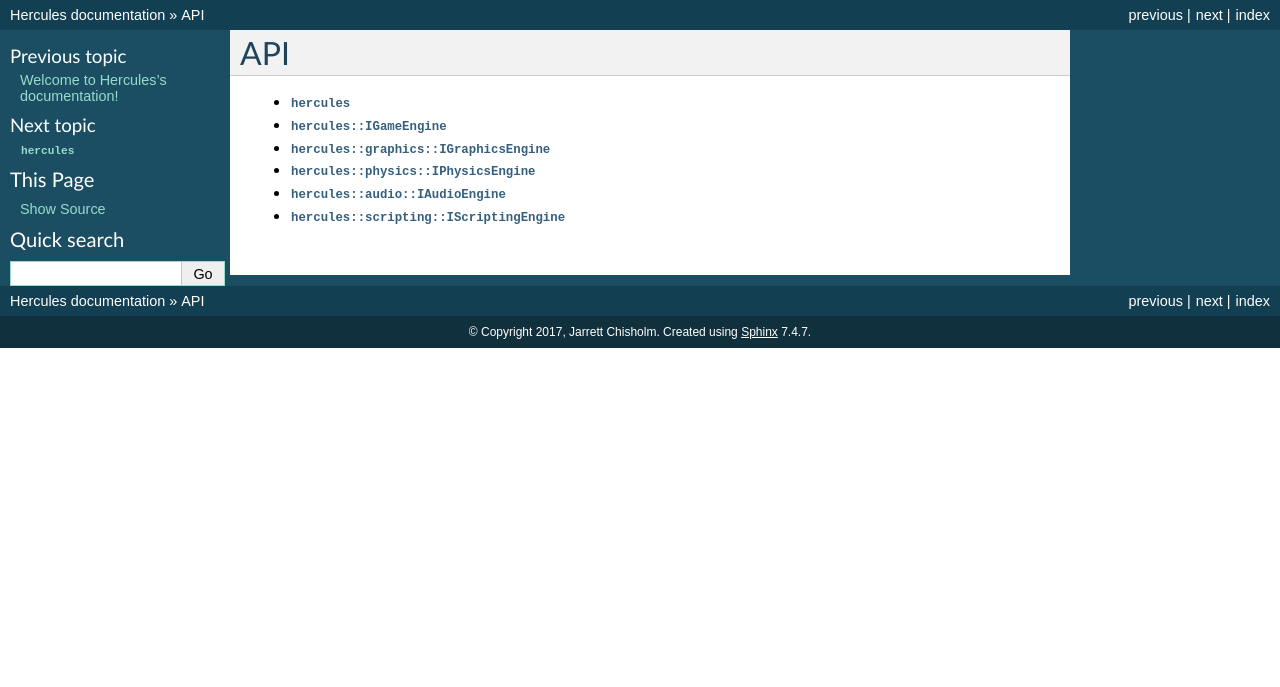
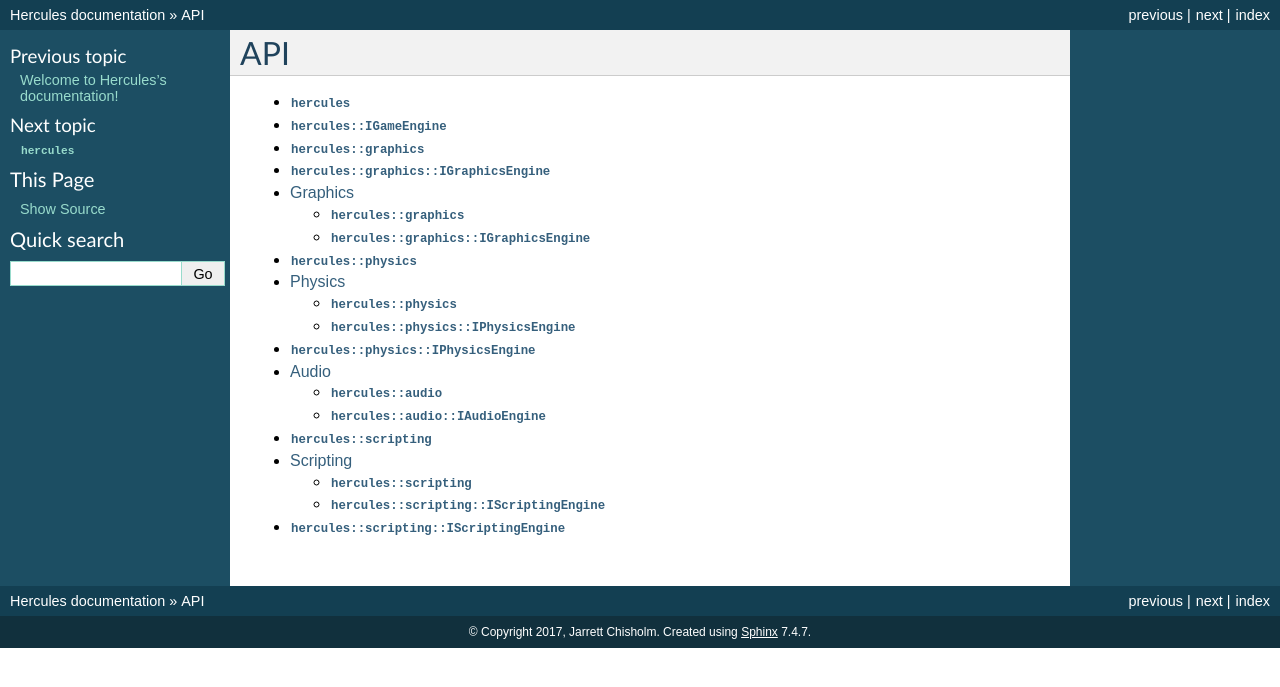
Before and after one commit to icebreakersentertainment/ice_engine, a Sphinx documentation site: the page built from docs/api/index.rst, in a window 1280 px wide. Shown: the top 687 px of the page. Built offline with Sphinx 7.4.7, drawn with Linux system fonts in a browser that asks for light colours.

Commit message:
readthedocs

```diff
--- /dev/null
+++ b/docs/api/audio/full-api.rst
@@ -0,0 +1,5 @@
+:mod:`hercules::audio`
+========
+.. doxygennamespace:: hercules::audio
+   :members:
+   :undoc-members:
--- /dev/null
+++ b/docs/api/graphics/full-api.rst
@@ -0,0 +1,5 @@
+:mod:`hercules::graphics`
+========
+.. doxygennamespace:: hercules::graphics
+   :members:
+   :undoc-members:
--- a/docs/api/index.rst
+++ b/docs/api/index.rst
@@ -8,5 +8,5 @@ API
    *
    graphics/*
    physics/*
-   audio/*
+   audio/index
    scripting/*
--- /dev/null
+++ b/docs/api/physics/full-api.rst
@@ -0,0 +1,5 @@
+:mod:`hercules::physics`
+========
+.. doxygennamespace:: hercules::physics
+   :members:
+   :undoc-members:
--- /dev/null
+++ b/docs/api/scripting/full-api.rst
@@ -0,0 +1,5 @@
+:mod:`hercules::scripting`
+========
+.. doxygennamespace:: hercules::scripting
+   :members:
+   :undoc-members:
```
Also changed, not shown: docs/api/audio/index.rst (added, +8 -0 lines), docs/api/graphics/index.rst (added, +8 -0 lines), docs/api/physics/index.rst (added, +8 -0 lines), docs/api/scripting/index.rst (added, +8 -0 lines).
